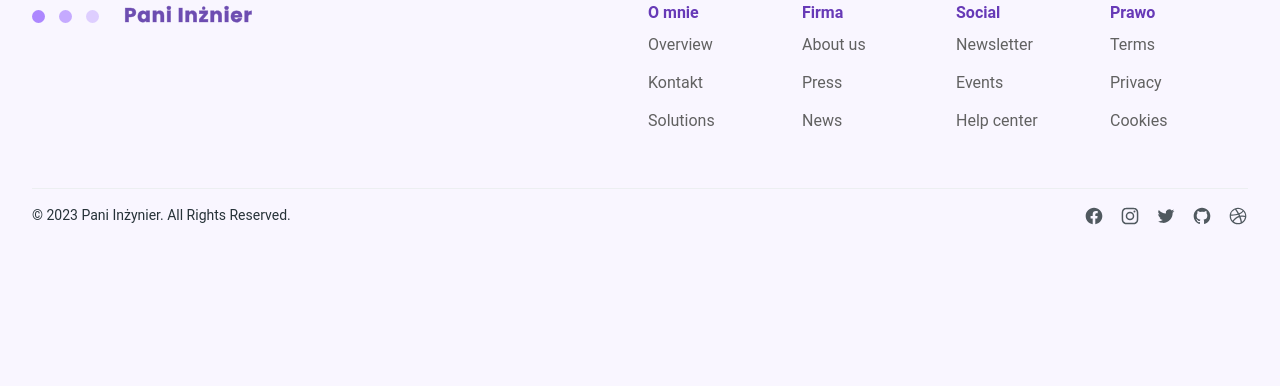
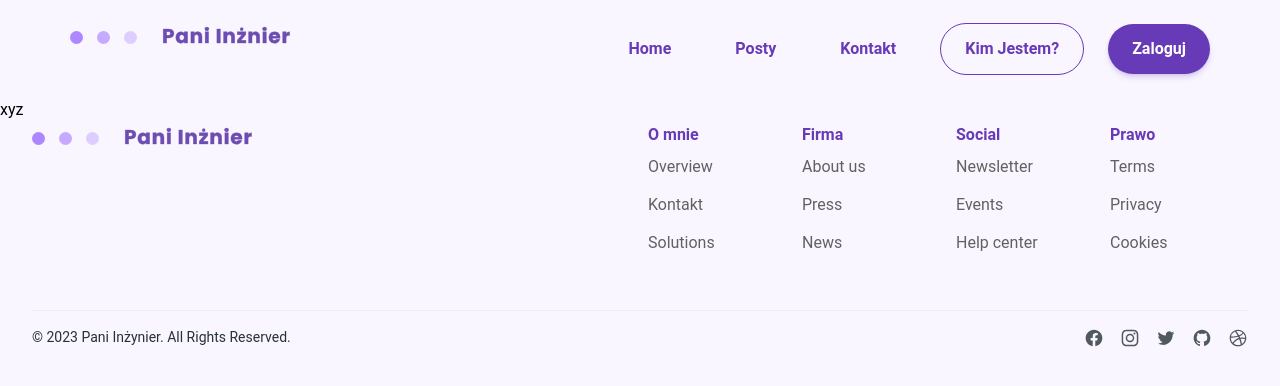
Before and after one commit to Aksiuszka/Pani-Inzynier, a Next.js app: page / in a window 1280 px wide. Shown: the top 386 px of the page. Built offline with nearby package versions, Linux system fonts and the light colour scheme.

Commit message:
feat/layout component, no styles yet

```diff
--- a/pages/index.tsx
+++ b/pages/index.tsx
@@ -1,9 +1,8 @@
-import Footer from "@/shared/components/Footer";
-import Nav from "@/shared/components/Navbar";
+import Layout from "@/shared/components/Layout";
 import { useTheme } from "@material-tailwind/react";
 
 export default function Home() {
   const theme = useTheme();
   console.log(theme);
-  return <Footer />;
+  return <Layout>xyz</Layout>;
 }
--- a/shared/components/Footer/index.tsx
+++ b/shared/components/Footer/index.tsx
@@ -1,26 +1,7 @@
 import Logo from "@/shared/assets/svgs/Logo";
 import { Typography } from "@material-tailwind/react";
-
-const LINKS = [
-  {
-    title: "O mnie",
-    items: ["Overview", "Kontakt", "Solutions"],
-  },
-  {
-    title: "Firma",
-    items: ["About us", "Press", "News"],
-  },
-  {
-    title: "Social",
-    items: ["Newsletter", "Events", "Help center"],
-  },
-  {
-    title: "Prawo",
-    items: ["Terms", "Privacy", "Cookies"],
-  },
-];
-
-const currentYear = new Date().getFullYear();
+import { LINKS } from "@/shared/constants";
+import { currentYear } from "@/shared/utils";
 
 const Footer = () => {
   return (
--- /dev/null
+++ b/shared/components/Layout/index.tsx
@@ -0,0 +1,16 @@
+import React, { FC } from "react";
+import Footer from "../Footer";
+import { LayoutProps } from "@/shared/interfaces/common";
+import Nav from "../Navbar";
+
+const Layout: FC<LayoutProps> = ({ children }) => {
+  return (
+    <div>
+      <Nav />
+      <div>{children}</div>
+      <Footer />
+    </div>
+  );
+};
+
+export default Layout;
--- a/shared/constants/index.ts
+++ b/shared/constants/index.ts
@@ -5,3 +5,22 @@ export const PAGES = [
   { id: 3, title: "Kim jestem?", route: "/about" },
   { id: 4, title: "Zaloguj", route: "/auth" },
 ];
+
+export const LINKS = [
+  {
+    title: "O mnie",
+    items: ["Overview", "Kontakt", "Solutions"],
+  },
+  {
+    title: "Firma",
+    items: ["About us", "Press", "News"],
+  },
+  {
+    title: "Social",
+    items: ["Newsletter", "Events", "Help center"],
+  },
+  {
+    title: "Prawo",
+    items: ["Terms", "Privacy", "Cookies"],
+  },
+];
--- /dev/null
+++ b/shared/interfaces/common.ts
@@ -0,0 +1,4 @@
+import { ReactNode } from "react";
+export interface LayoutProps {
+  children: ReactNode;
+}
--- /dev/null
+++ b/shared/utils/index.ts
@@ -0,0 +1 @@
+export const currentYear = new Date().getFullYear();
```
